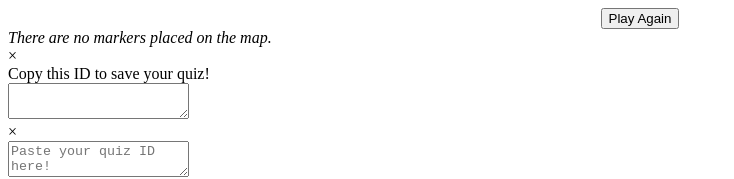
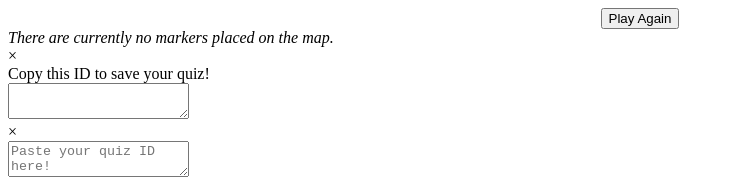
Before and after one commit to willresen/mapquiz, a React (Create React App) app in the folder client/: page / in a window 1280 px wide. Shown: the top 179 px of the page, without its empty margins (0-734 px from the left). Built offline with nearby package versions, Linux system fonts and the light colour scheme; the HTML template or start-up script is replaced by a standard one.

Commit message:
Render queston and result state

```diff
--- a/client/src/components/Status.jsx
+++ b/client/src/components/Status.jsx
@@ -1,15 +1,15 @@
 import React from 'react';
 
-const Status = () => {
+const Status = (props) => {
   return (
     <div id="status">
       <div id="questioncontainer">
         <div style={{textAlign: "center"}}>
           <button className='button' id='playagain'>Play Again</button>
         </div>
-        <div id="question"><i>There are no markers placed on the map.</i></div>
+        <div id="question"><i>{props.question}</i></div>
       </div>
-      <div id="answer"></div>
+      <div id="answer">{props.result}</div>
     </div>
   );
 };
```
